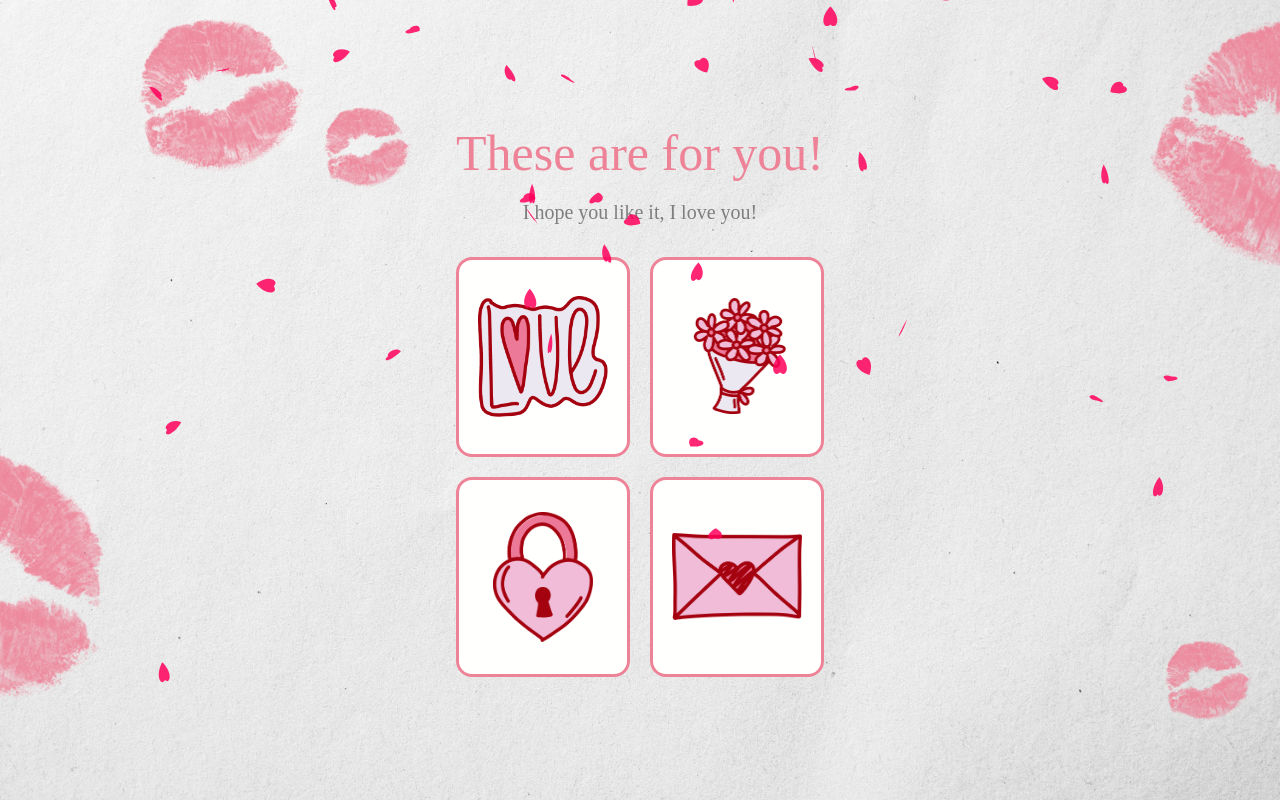
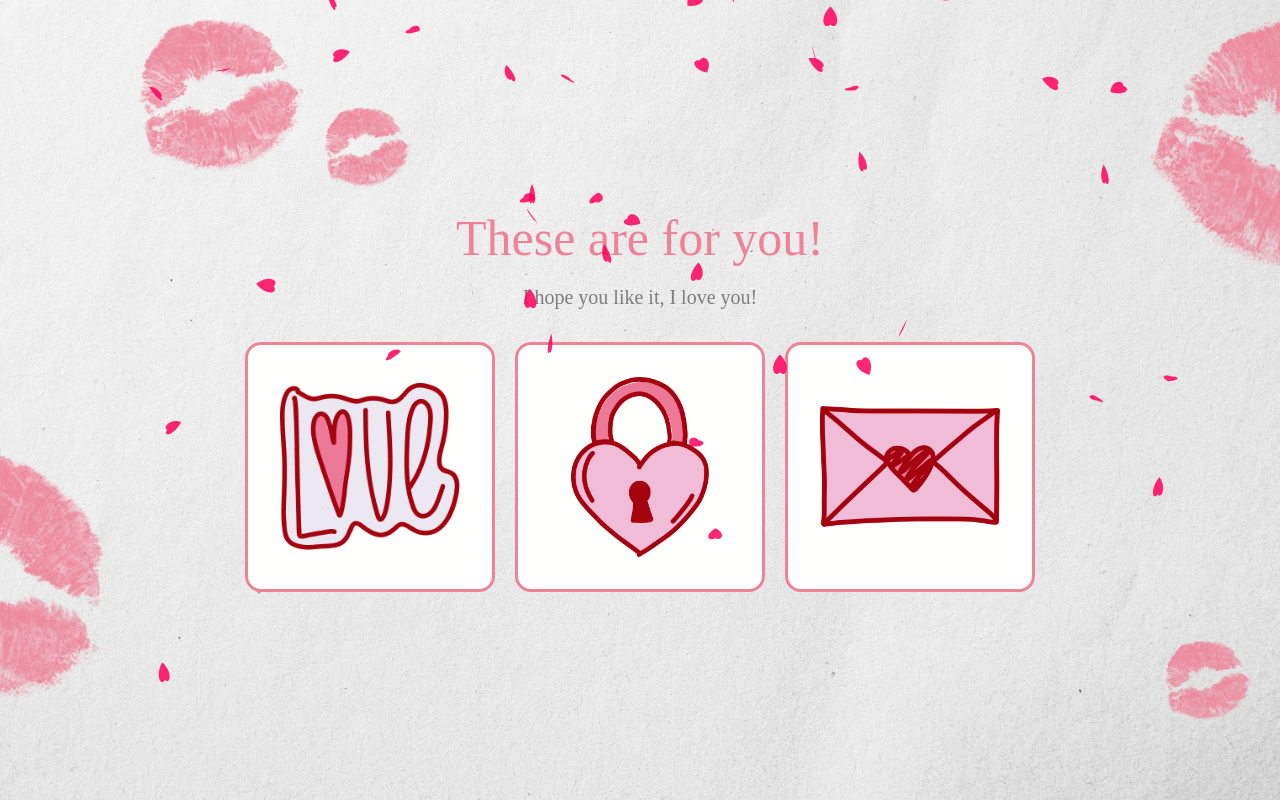
Before and after one commit to ayqnez/valentine_day, a Next.js app: page /home in a window 1280 px wide. Built offline with nearby package versions, Linux system fonts and the light colour scheme.

Commit message:
Deleted flowers page and fixed adaptives

```diff
--- a/src/app/(main)/home/page.tsx
+++ b/src/app/(main)/home/page.tsx
@@ -31,13 +31,13 @@ export default function Index() {
                                 alt: 'Love'
                             }
                         },
-                        {
-                            href: '/flowers',
-                            img: {
-                                src: flowers.src,
-                                alt: 'Love'
-                            }
-                        },
+                        // {
+                        //     href: '/flowers',
+                        //     img: {
+                        //         src: flowers.src,
+                        //         alt: 'Love'
+                        //     }
+                        // },
                         {
                             href: '/music',
                             img: {
--- a/src/components/Box/index.tsx
+++ b/src/components/Box/index.tsx
@@ -26,7 +26,7 @@ export function BoxItem(props: BoxItemProps) {
     return (
         <Link href={href}>
             <div className={clsx(styles.boxItem, 'border-red', 'bg-white bg-hover-white transition-m')}>
-                <img src={img.src} alt={img.alt || 'Box Img'} width={130} height={130} />
+                <img src={img.src} alt={img.alt || 'Box Img'} width={180} height={180} />
             </div>
         </Link>
     )
--- a/src/components/Box/styles.module.scss
+++ b/src/components/Box/styles.module.scss
@@ -20,7 +20,7 @@
 
         .boxGrid {
             display: grid;
-            grid-template-columns: repeat(2, 1fr);
+            grid-template-columns: repeat(3, 1fr);
             gap: 20px;
         }
     }
@@ -33,8 +33,8 @@
     align-items: center;
     justify-content: center;
     width: 100%;
-    max-width: 200px;
-    height: 200px;
+    min-width: 250px;
+    height: 250px;
 
     border-radius: 16px;
 
```
